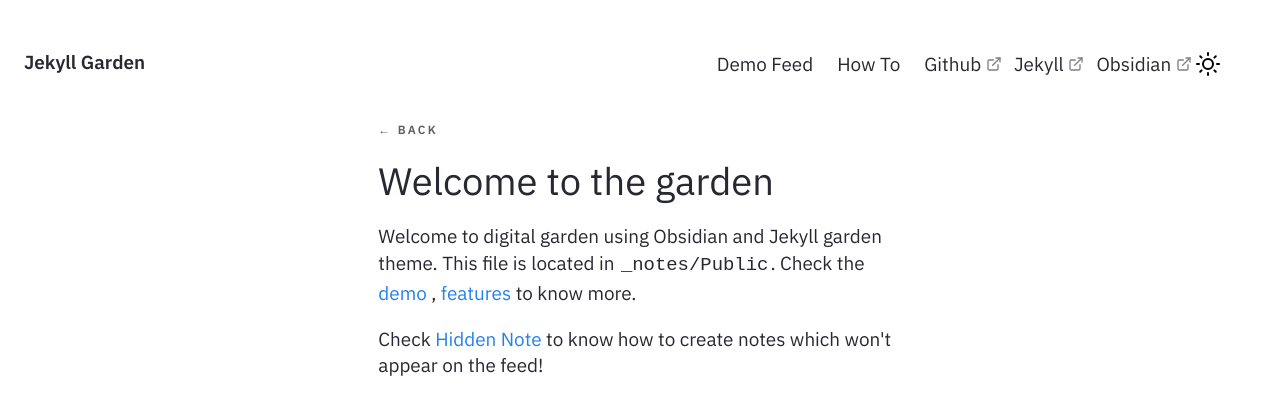
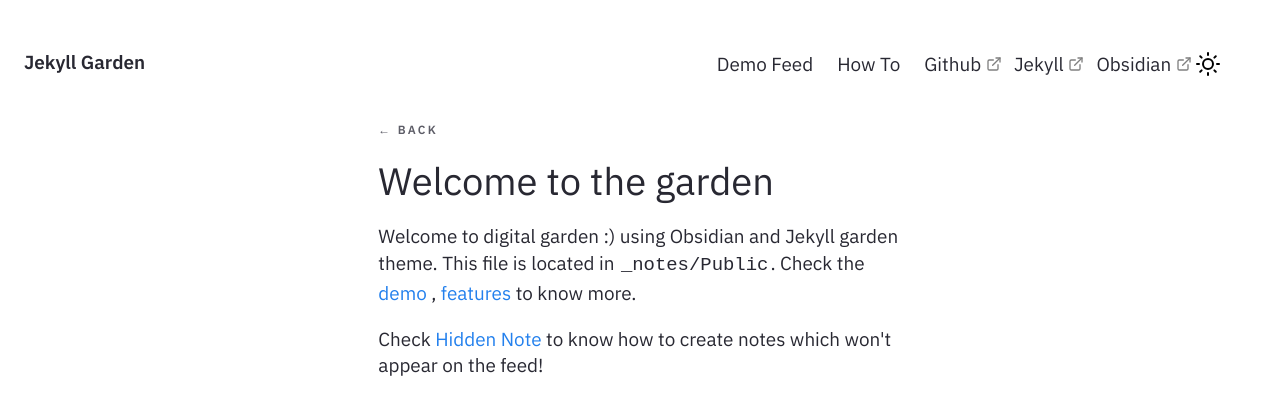
Before and after one commit to kevinroku/nroku.github.io, a Jekyll site: the page built from _notes/Public/Welcome to the garden.md, in a window 1280 px wide. Shown: the top 418 px of the page. Built offline with Jekyll 4.4.1, drawn with Linux system fonts in a browser that asks for light colours.

Commit message:
Update Welcome to the garden.md

```diff
--- a/_notes/Public/Welcome to the garden.md
+++ b/_notes/Public/Welcome to the garden.md
@@ -4,6 +4,6 @@ feed: show
 date : 15-04-2021
 ---
 
-Welcome to digital garden using Obsidian and Jekyll garden theme. This file is located in `_notes/Public`. Check the <a href="{{'/notes' | relative_url}}"> demo </a>, <a href="{{'/post/features' | relative_url}}"> features </a> to know more.
+Welcome to digital garden :) using Obsidian and Jekyll garden theme. This file is located in `_notes/Public`. Check the <a href="{{'/notes' | relative_url}}"> demo </a>, <a href="{{'/post/features' | relative_url}}"> features </a> to know more.
 
 Check [[Hidden Note]] to know how to create notes which won't appear on the feed!
```
